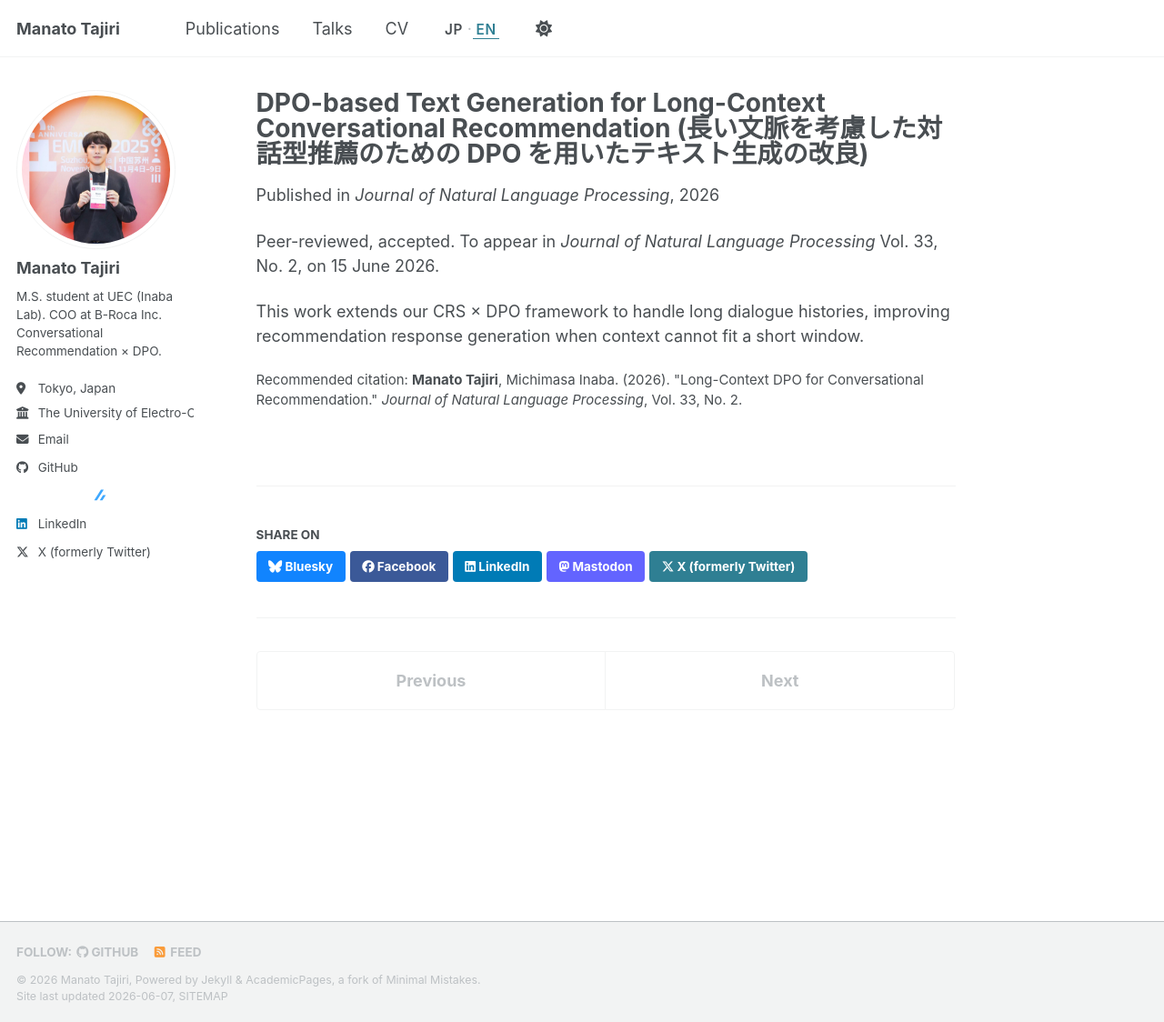
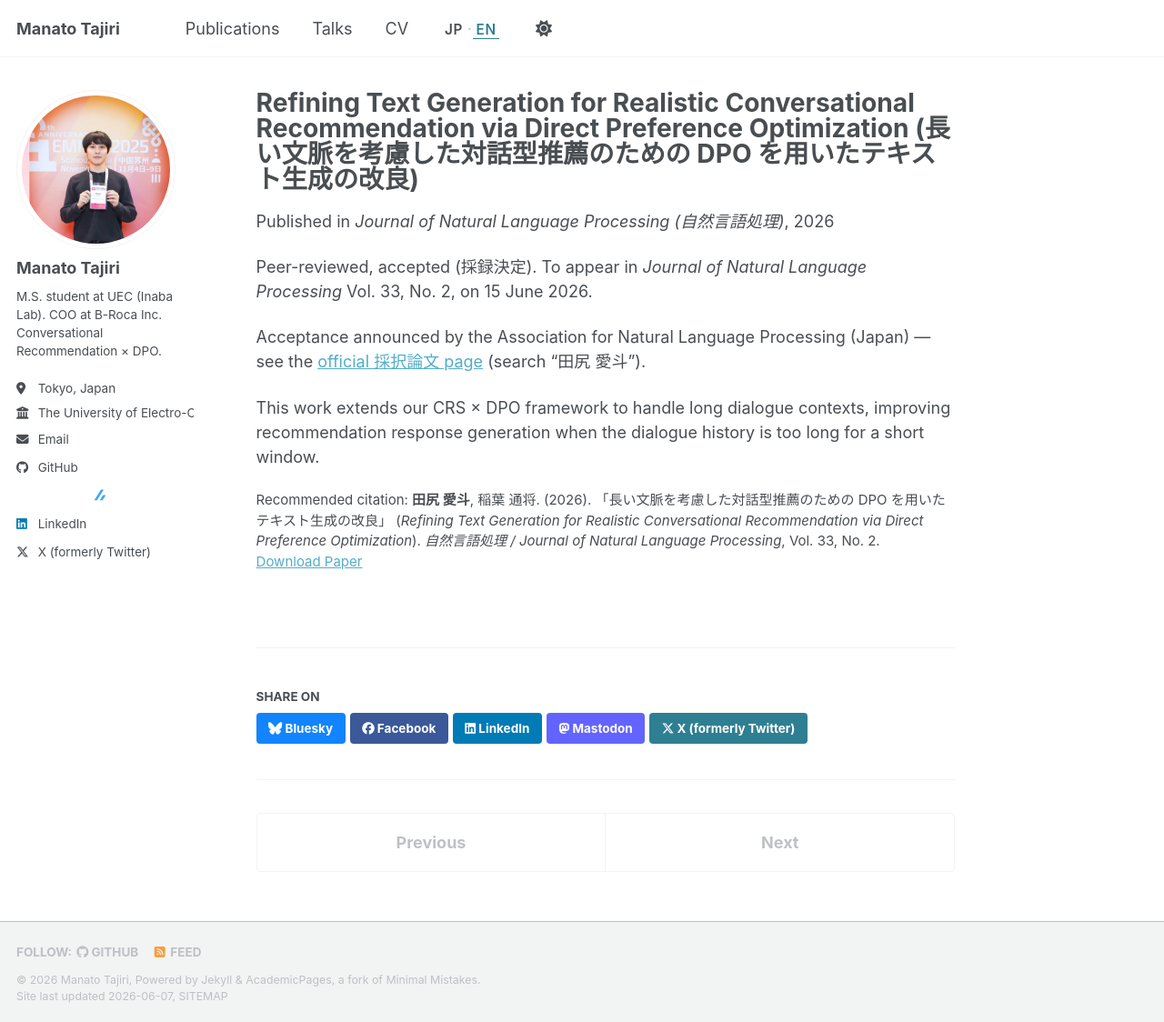
Before and after one commit to manato-tajiri/manato-tajiri.github.io, a Jekyll site: the page built from _publications/2026-06-15-jnlp-long-context-crs.md, in a window 1280 px wide and 1124 px high. Shown: the whole window at 91% size. Built offline with Jekyll 4.4.1, drawn with Linux system fonts in a browser that asks for light colours; a script bundle is joined from its source files by our own code; library files that are not in the unit come from our copies.

Commit message:
JNLP 2026: correct English title and link to official ANLP 採択通知 page

```diff
--- a/_publications/2026-06-15-jnlp-long-context-crs.md
+++ b/_publications/2026-06-15-jnlp-long-context-crs.md
@@ -1,13 +1,16 @@
 ---
-title: "DPO-based Text Generation for Long-Context Conversational Recommendation (長い文脈を考慮した対話型推薦のための DPO を用いたテキスト生成の改良)"
+title: "Refining Text Generation for Realistic Conversational Recommendation via Direct Preference Optimization (長い文脈を考慮した対話型推薦のための DPO を用いたテキスト生成の改良)"
 collection: publications
 category: manuscripts
 permalink: /publication/2026-jnlp-long-context-crs
-excerpt: 'A peer-reviewed extension of our CRS × DPO framework to long dialogue contexts. Accepted; appears in JNLP Vol. 33, No. 2 (Jun. 2026).'
+excerpt: 'Peer-reviewed journal article in the Journal of Natural Language Processing, Vol. 33, No. 2 (Jun. 2026). Accepted (採録決定).'
 date: 2026-06-15
-venue: 'Journal of Natural Language Processing'
-citation: '<b>Manato Tajiri</b>, Michimasa Inaba. (2026). &quot;Long-Context DPO for Conversational Recommendation.&quot; <i>Journal of Natural Language Processing</i>, Vol. 33, No. 2.'
+venue: 'Journal of Natural Language Processing (自然言語処理)'
+paperurl: 'https://www.anlp.jp/guide/saitaku.html'
+citation: '<b>田尻 愛斗</b>, 稲葉 通将. (2026). 「長い文脈を考慮した対話型推薦のための DPO を用いたテキスト生成の改良」 (<i>Refining Text Generation for Realistic Conversational Recommendation via Direct Preference Optimization</i>). <i>自然言語処理 / Journal of Natural Language Processing</i>, Vol. 33, No. 2.'
 ---
-Peer-reviewed, accepted. To appear in *Journal of Natural Language Processing* Vol. 33, No. 2, on 15 June 2026.
+Peer-reviewed, accepted (採録決定). To appear in *Journal of Natural Language Processing* Vol. 33, No. 2, on 15 June 2026.
 
-This work extends our CRS × DPO framework to handle long dialogue histories, improving recommendation response generation when context cannot fit a short window.
+Acceptance announced by the Association for Natural Language Processing (Japan) — see the [official 採択論文 page](https://www.anlp.jp/guide/saitaku.html) (search "田尻 愛斗").
+
+This work extends our CRS × DPO framework to handle long dialogue contexts, improving recommendation response generation when the dialogue history is too long for a short window.
```
